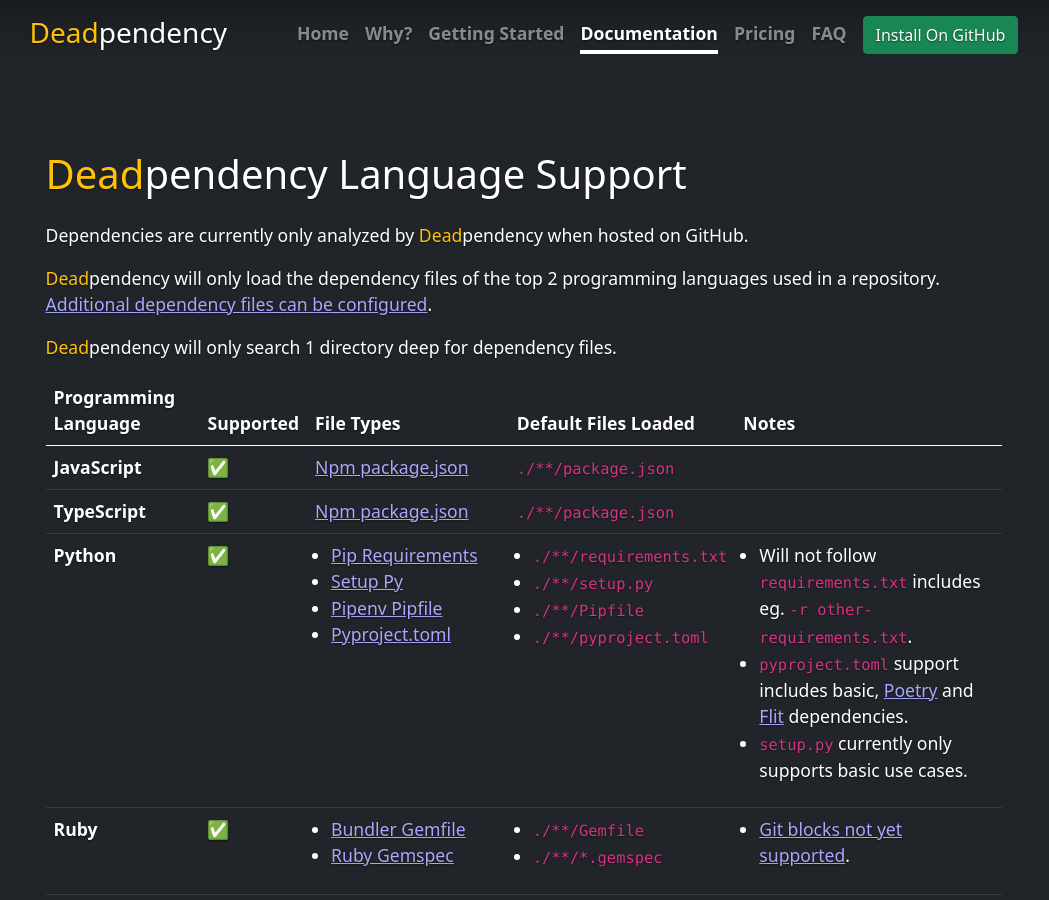
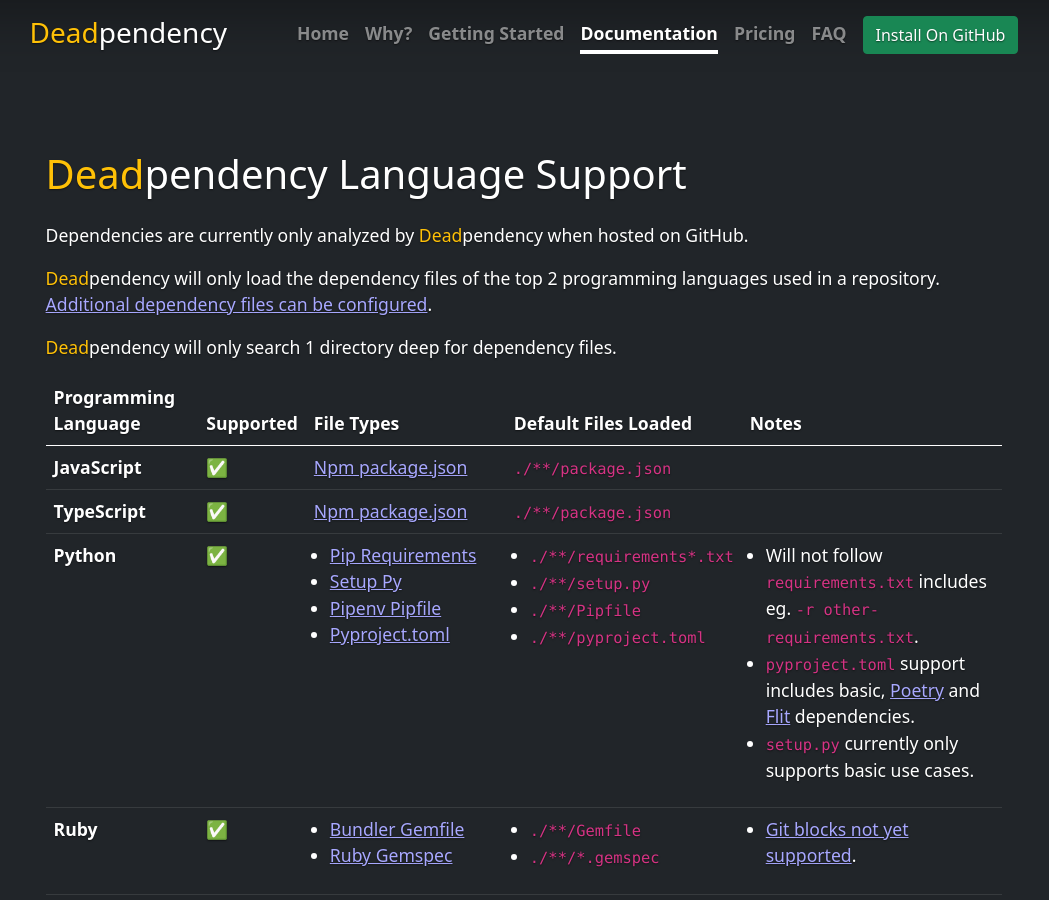
Before and after one commit to deadpendency/deadpendency.github.io, a Jekyll site: the page built from docs/language-support.html, in a window 1280 px wide and 900 px high. Shown: the whole window, without its empty margins (116-1165 px from the left). Built offline with Jekyll 4.4.1, drawn with Linux system fonts in a browser that asks for light colours; nearby versions of some CDN libraries.

```diff
--- a/docs/language-support.html
+++ b/docs/language-support.html
@@ -58,7 +58,7 @@ redirect_from:
       </td>
       <td>
         <ul>
-          <li><code>./**/requirements.txt</code></li>
+          <li><code>./**/requirements*.txt</code></li>
           <li><code>./**/setup.py</code></li>
           <li><code>./**/Pipfile</code></li>
           <li><code>./**/pyproject.toml</code></li>
```
